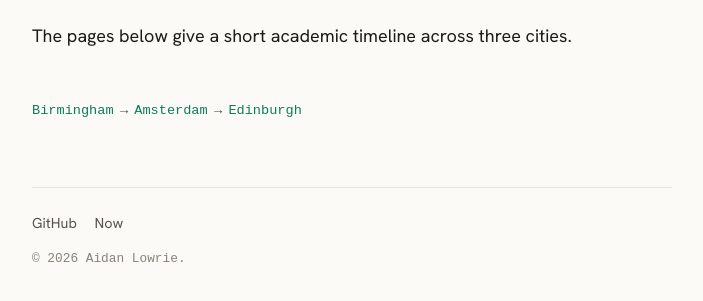
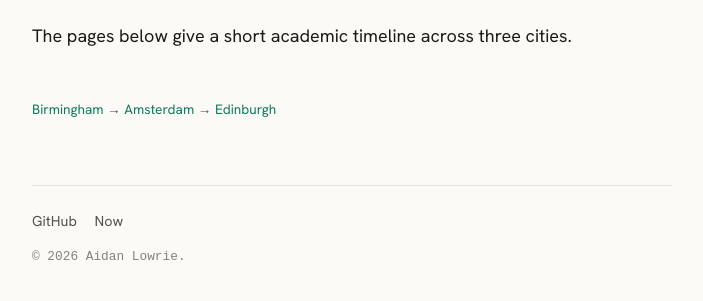
Before and after one commit to aidanlowrie/aidanlowrie.github.io, a Jekyll site: the page built from index.html, in a window 1280 px wide. Shown: the part 394-695 px from the top of the page, without its empty margins (288-991 px from the left). Built offline with Jekyll 4.4.1, drawn with Linux system fonts in a browser that asks for light colours; some web fonts are replaced.

Commit message:
Fix homepage navigation styling to match city pages
- Remove 'more' class to use default sans-serif font
- Keep arrows as non-clickable elements between links
- Maintain consistent font size (0.85rem) across all navigation

🤖 Generated with [Claude Code](https://claude.ai/code)

Co-Authored-By: Claude <noreply@anthropic.com>

```diff
--- a/index.html
+++ b/index.html
@@ -7,7 +7,7 @@ title: ""
   <p>I'm currently finishing my dissertation, exploring internal turn-taking representations in duplex models.</p>
   <p>My background is in machine learning and bioinformatics.</p>
   <p>The pages below give a short academic timeline across three cities.</p>
-  <p class="more" style="margin-top: 3rem; margin-bottom: 0; font-size: 0.85rem;">
+  <p style="margin-top: 3rem; margin-bottom: 0; font-size: 0.85rem;">
     <a href="{{ '/about/birmingham/' | relative_url }}">Birmingham</a> <span style="color: var(--muted);">→</span> <a href="{{ '/about/amsterdam/' | relative_url }}">Amsterdam</a> <span style="color: var(--muted);">→</span> <a href="{{ '/about/edinburgh/' | relative_url }}">Edinburgh</a>
   </p>
 </section>
```
